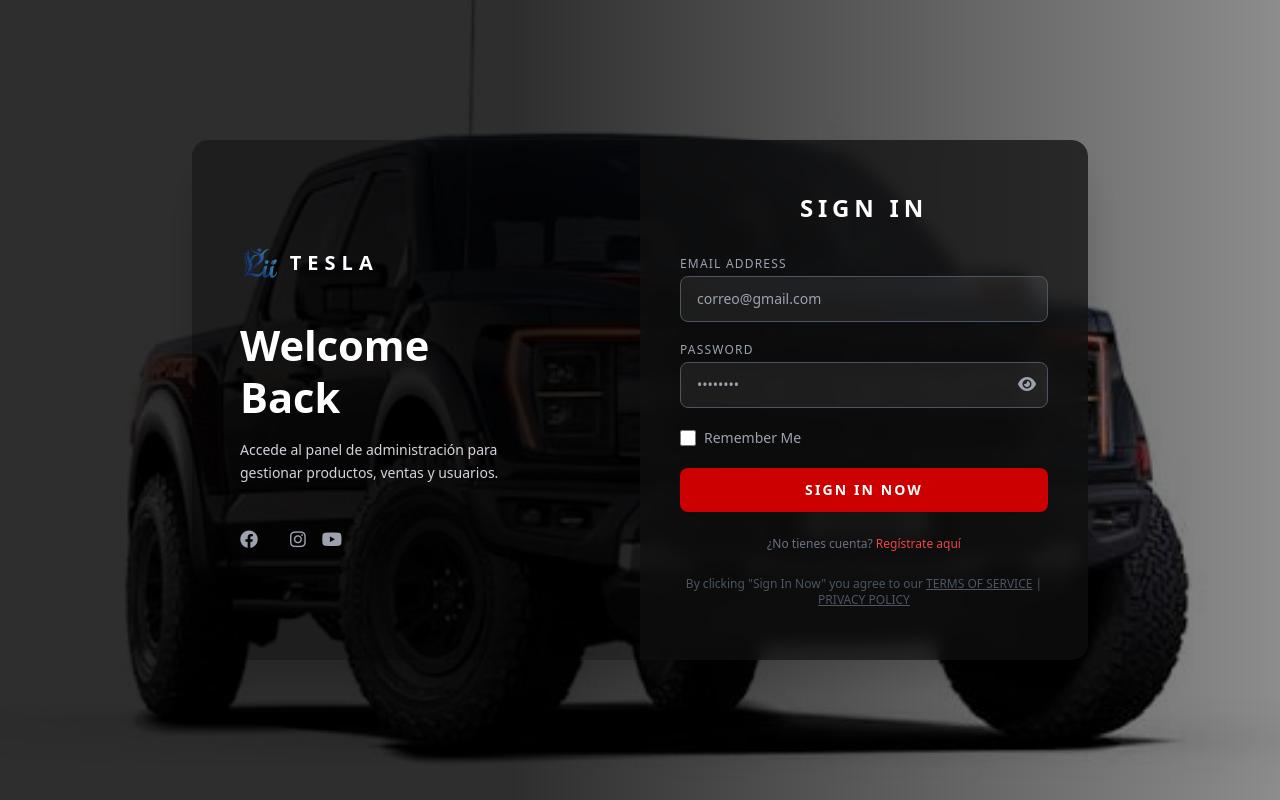
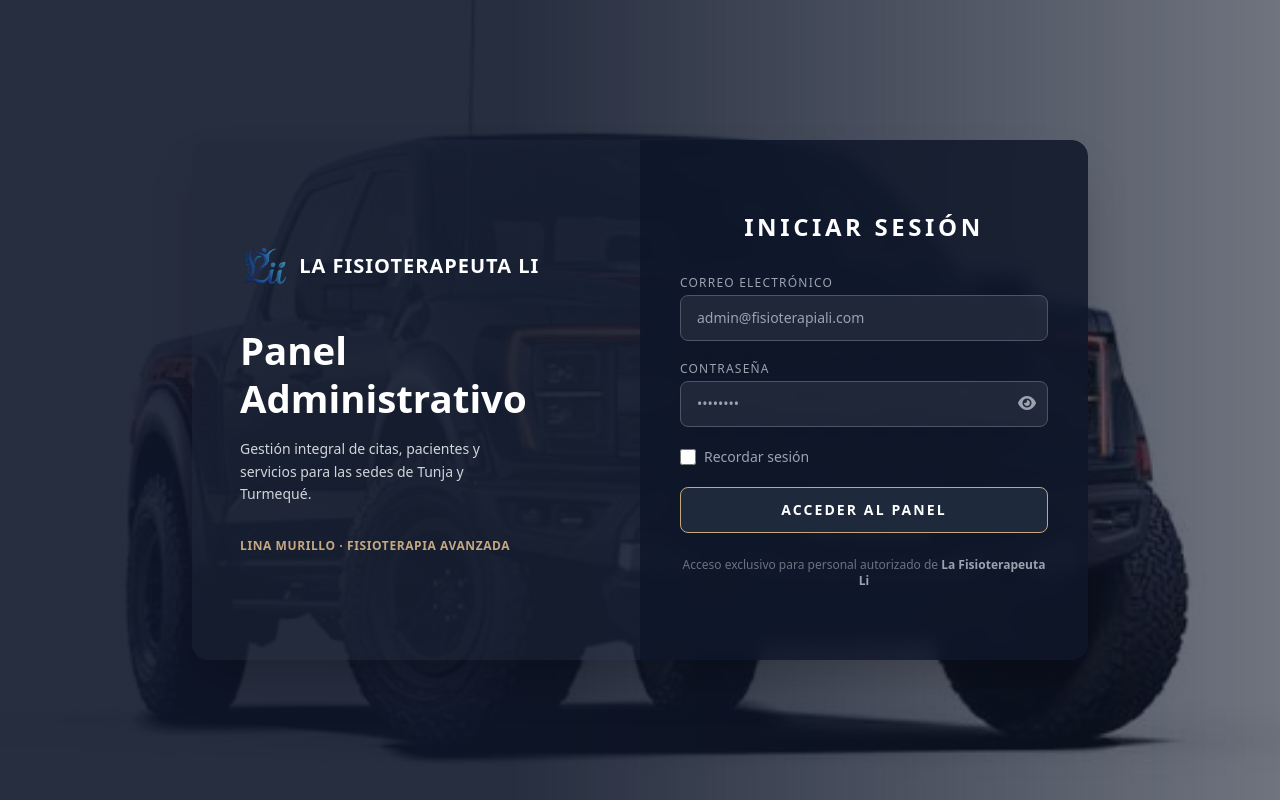
Before and after one commit to samuszDev/fisioTerapeutaLi, a Spring app: page /login in a window 1280 px wide. Run offline with Thymeleaf, Linux system fonts and the light colour scheme; the template is opened without the code that fills it, so the values that code supplies are empty; some of the project's set-up classes (security, data sources, template engines, error pages and the like) are left out, and stand-ins take their place; some libraries are stand-ins or nearby versions.

Commit message:
[FIX] login arreglado

```diff
--- a/FisioterapiaLi/src/main/java/com/usta/fisioterapiali/controllers/PaginasController.java
+++ b/FisioterapiaLi/src/main/java/com/usta/fisioterapiali/controllers/PaginasController.java
@@ -16,4 +16,5 @@ public class PaginasController {
         return "sobre-nosotros";
     }
 
+
 }
--- a/FisioterapiaLi/src/main/resources/templates/Admin/agenda_citas.html
+++ b/FisioterapiaLi/src/main/resources/templates/Admin/agenda_citas.html
@@ -3,6 +3,8 @@
 <head>
     <meta charset="UTF-8">
     <meta name="viewport" content="width=device-width, initial-scale=1.0">
+    <meta name="_csrf" th:content="${_csrf.token}"/>
+    <meta name="_csrf_header" th:content="${_csrf.headerName}"/>
     <title>La Fisioterapeuta Li · Agenda</title>
     <link rel="icon" type="image/png" th:href="@{/images/logo.png}">
     <link rel="preconnect" href="https://fonts.googleapis.com">
--- a/FisioterapiaLi/src/main/resources/templates/Admin/clientes.html
+++ b/FisioterapiaLi/src/main/resources/templates/Admin/clientes.html
@@ -1,6 +1,8 @@
 <!DOCTYPE html>
 <html lang="es" xmlns:th="http://www.thymeleaf.org">
 <head>
+    <meta name="_csrf" th:content="${_csrf.token}"/>
+    <meta name="_csrf_header" th:content="${_csrf.headerName}"/>
     <meta charset="UTF-8">
     <meta name="viewport" content="width=device-width, initial-scale=1.0">
     <title>La Fisioterapeuta Li · Clientes</title>
--- a/FisioterapiaLi/src/main/resources/templates/Admin/reportes.html
+++ b/FisioterapiaLi/src/main/resources/templates/Admin/reportes.html
@@ -1,6 +1,8 @@
 <!DOCTYPE html>
 <html lang="es" xmlns:th="http://www.thymeleaf.org">
 <head>
+    <meta name="_csrf" th:content="${_csrf.token}"/>
+    <meta name="_csrf_header" th:content="${_csrf.headerName}"/>
     <meta charset="UTF-8">
     <meta name="viewport" content="width=device-width, initial-scale=1.0">
     <title>La Fisioterapeuta Li · Reportes</title>
--- a/FisioterapiaLi/src/main/resources/templates/Admin/servicios.html
+++ b/FisioterapiaLi/src/main/resources/templates/Admin/servicios.html
@@ -1,6 +1,8 @@
 <!DOCTYPE html>
 <html lang="es" xmlns:th="http://www.thymeleaf.org">
 <head>
+    <meta name="_csrf" th:content="${_csrf.token}"/>
+    <meta name="_csrf_header" th:content="${_csrf.headerName}"/>
     <meta charset="UTF-8">
     <meta name="viewport" content="width=device-width, initial-scale=1.0">
     <title>La Fisioterapeuta Li · Servicios</title>
--- a/FisioterapiaLi/src/main/resources/templates/login.html
+++ b/FisioterapiaLi/src/main/resources/templates/login.html
@@ -4,75 +4,58 @@
 <head>
     <meta charset="UTF-8">
     <meta name="viewport" content="width=device-width, initial-scale=1.0">
-    <title th:text="${title} ?: 'Login'">Login</title>
+    <title th:text="${title} ?: 'Iniciar Sesión · La Fisioterapeuta Li'">Login</title>
     <!-- Tailwind CSS CDN -->
     <script src="https://cdn.tailwindcss.com"></script>
     <!-- FontAwesome para iconos -->
     <link rel="stylesheet" href="https://cdnjs.cloudflare.com/ajax/libs/font-awesome/6.4.0/css/all.min.css">
+    <link rel="preconnect" href="https://fonts.googleapis.com">
+    <link rel="stylesheet" href="https://fonts.googleapis.com/css2?family=Great+Vibes&family=Poppins:wght@300;400;600;700;800&display=swap">
 </head>
 
 <body class="m-0 p-0 font-sans min-h-screen"
       style="background: url('/images/auto_fondo.jpg') center/cover no-repeat fixed;">
 
 <div class="min-h-screen flex items-center justify-center px-4"
-     style="background: linear-gradient(to right, rgba(0,0,0,0.82) 40%, rgba(0,0,0,0.45) 100%);">
+     style="background: linear-gradient(to right, rgba(15,23,42,0.9) 40%, rgba(15,23,42,0.6) 100%);">
 
     <div class="w-full max-w-4xl flex rounded-2xl overflow-hidden shadow-2xl"
          style="min-height: 520px;">
 
-        <!-- Lado izquierdo: bienvenida -->
+        <!-- Lado izquierdo: bienvenida institucional -->
         <div class="hidden md:flex flex-col justify-center px-12 py-10 w-1/2"
-             style="background: rgba(0,0,0,0.35);">
+             style="background: rgba(30,41,59,0.4);">
             <div class="flex items-center gap-3 mb-10">
                 <img th:src="@{/images/logo.png}" alt="Logo"
                      onerror="this.style.display='none'"
-                     class="h-8 object-contain" />
-                <span class="text-white text-xl font-bold tracking-widest uppercase"
-                      style="letter-spacing: 0.3em;">Tesla</span>
+                     class="h-10 object-contain" />
+                <span class="text-white text-xl font-bold tracking-wider uppercase">La Fisioterapeuta Li</span>
             </div>
             <h1 class="text-white font-bold leading-tight mb-4"
-                style="font-size: 2.6rem;">Welcome<br>Back</h1>
+                style="font-size: 2.4rem;">Panel<br>Administrativo</h1>
             <p class="text-gray-300 text-sm leading-relaxed" style="max-width: 280px;">
-                Accede al panel de administración para gestionar productos, ventas y usuarios.
+                Gestión integral de citas, pacientes y servicios para las sedes de Tunja y Turmequé.
             </p>
-            <div class="flex gap-4 mt-10">
-            <span class="text-gray-400 hover:text-white cursor-pointer transition-colors">
-                <i class="fa-brands fa-facebook text-lg"></i>
-            </span>
-                <span class="text-gray-400 hover:text-white cursor-pointer transition-colors">
-                <i class="fa-brands fa-x-twitter text-lg"></i>
-            </span>
-                <span class="text-gray-400 hover:text-white cursor-pointer transition-colors">
-                <i class="fa-brands fa-instagram text-lg"></i>
-            </span>
-                <span class="text-gray-400 hover:text-white cursor-pointer transition-colors">
-                <i class="fa-brands fa-youtube text-lg"></i>
-            </span>
+            <div class="mt-8 text-xs text-[#c5a880] font-semibold tracking-wider uppercase">
+                <span>Lina Murillo · Fisioterapia Avanzada</span>
             </div>
         </div>
 
         <!-- Lado derecho: formulario -->
         <div class="flex flex-col justify-center px-10 py-10 w-full md:w-1/2"
-             style="background: rgba(15,15,15,0.75); backdrop-filter: blur(8px);">
+             style="background: rgba(15,23,42,0.85); backdrop-filter: blur(8px);">
 
             <h2 class="text-white text-2xl font-bold text-center mb-8 uppercase"
-                style="letter-spacing: 0.2em;">Sign In</h2>
+                style="letter-spacing: 0.15em;">Iniciar Sesión</h2>
 
-            <!-- Mensaje de error desde Spring Security (/login?error) -->
-            <div th:if="${param.error}"
+            <!-- Mensaje de error sincronizado con AccesoController -->
+            <div th:if="${error}"
                  class="mb-4 px-4 py-3 rounded-lg text-sm text-red-300 border border-red-700"
                  style="background: rgba(180,0,0,0.2);">
-                Correo o contraseña incorrectos. Intenta de nuevo.
+                <span th:text="${error}"></span>
             </div>
 
-            <!-- Mensaje de logout desde Spring Security (/login?logout) -->
-            <div th:if="${param.logout}"
-                 class="mb-4 px-4 py-3 rounded-lg text-sm text-green-300 border border-green-700"
-                 style="background: rgba(0,120,0,0.2);">
-                Sesión cerrada correctamente.
-            </div>
-
-            <!-- Mensaje flash desde LoginSuccessHandler -->
+            <!-- Mensaje de éxito/logout sincronizado con AccesoController -->
             <div th:if="${success}"
                  class="mb-4 px-4 py-3 rounded-lg text-sm text-green-300 border border-green-700"
                  style="background: rgba(0,120,0,0.2);">
@@ -88,28 +71,28 @@
                 <!-- Email -->
                 <div class="flex flex-col gap-1">
                     <label for="username" class="text-gray-400 text-xs uppercase tracking-widest">
-                        Email Address
+                        Correo Electrónico
                     </label>
                     <input type="email"
                            id="username"
                            name="username"
-                           placeholder="correo@gmail.com"
+                           placeholder="admin@fisioterapiali.com"
                            required
-                           class="w-full px-4 py-3 rounded-lg text-white text-sm border border-gray-600 focus:outline-none focus:border-red-500 transition-colors"
+                           class="w-full px-4 py-3 rounded-lg text-white text-sm border border-gray-600 focus:outline-none focus:border-[#c5a880] transition-colors"
                            style="background: rgba(255,255,255,0.07);" />
                 </div>
 
                 <!-- Password -->
                 <div class="flex flex-col gap-1 relative">
                     <label for="password" class="text-gray-400 text-xs uppercase tracking-widest">
-                        Password
+                        Contraseña
                     </label>
                     <input type="password"
                            id="password"
                            name="password"
                            placeholder="••••••••"
                            required
-                           class="w-full px-4 py-3 pr-11 rounded-lg text-white text-sm border border-gray-600 focus:outline-none focus:border-red-500 transition-colors"
+                           class="w-full px-4 py-3 pr-11 rounded-lg text-white text-sm border border-gray-600 focus:outline-none focus:border-[#c5a880] transition-colors"
                            style="background: rgba(255,255,255,0.07);" />
                     <button type="button"
                             onclick="togglePassword('password', this)"
@@ -121,31 +104,20 @@
                 <!-- Remember me -->
                 <div class="flex items-center gap-2">
                     <input type="checkbox" id="remember" name="remember-me"
-                           class="accent-red-600 w-4 h-4 cursor-pointer" />
-                    <label for="remember" class="text-gray-400 text-sm cursor-pointer">Remember Me</label>
+                           class="accent-[#c5a880] w-4 h-4 cursor-pointer" />
+                    <label for="remember" class="text-gray-400 text-sm cursor-pointer">Recordar sesión</label>
                 </div>
 
                 <button type="submit"
                         class="w-full py-3 rounded-lg font-bold text-white text-sm uppercase tracking-widest transition-all hover:opacity-85 active:scale-95"
-                        style="background: #cc0000; letter-spacing: 0.15em;">
-                    Sign in now
+                        style="background: #1e293b; border: 1px solid #c5a880; letter-spacing: 0.15em;">
+                    Acceder al Panel
                 </button>
-
-                <div class="flex flex-col items-center gap-2 mt-1">
-                    <p class="text-gray-500 text-xs">
-                        ¿No tienes cuenta?
-                        <a th:href="@{/register}" class="text-red-500 hover:text-red-400 transition-colors">
-                            Regístrate aquí
-                        </a>
-                    </p>
-                </div>
             </form>
 
-            <p class="text-center text-gray-600 text-xs mt-6">
-                By clicking "Sign In Now" you agree to our
-                <span class="underline cursor-pointer hover:text-gray-400 transition-colors">TERMS OF SERVICE</span>
-                |
-                <span class="underline cursor-pointer hover:text-gray-400 transition-colors">PRIVACY POLICY</span>
+            <p class="text-center text-gray-500 text-xs mt-6">
+                Acceso exclusivo para personal autorizado de
+                <span class="text-gray-400 font-semibold">La Fisioterapeuta Li</span>
             </p>
         </div>
     </div>
```
Also changed, not shown: FisioterapiaLi/src/main/java/com/usta/fisioterapiali/security/SecurityConfiguration.java (+12 -20 lines), FisioterapiaLi/src/main/resources/static/js/common.js (+24 -6 lines), FisioterapiaLi/src/main/resources/templates/Admin/dashboard.html (+8 -0 lines).
